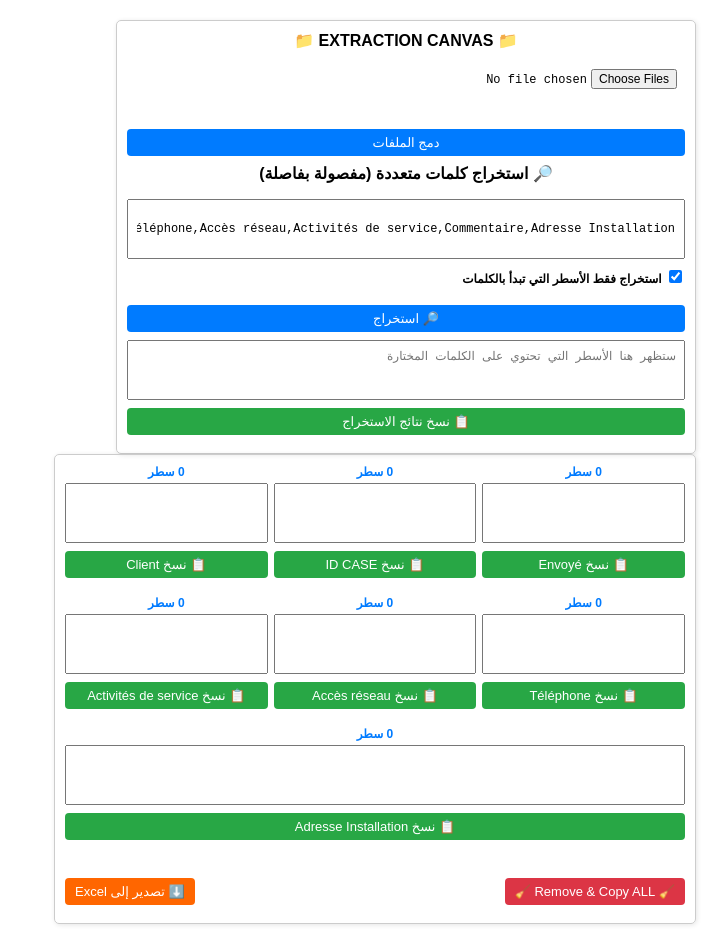
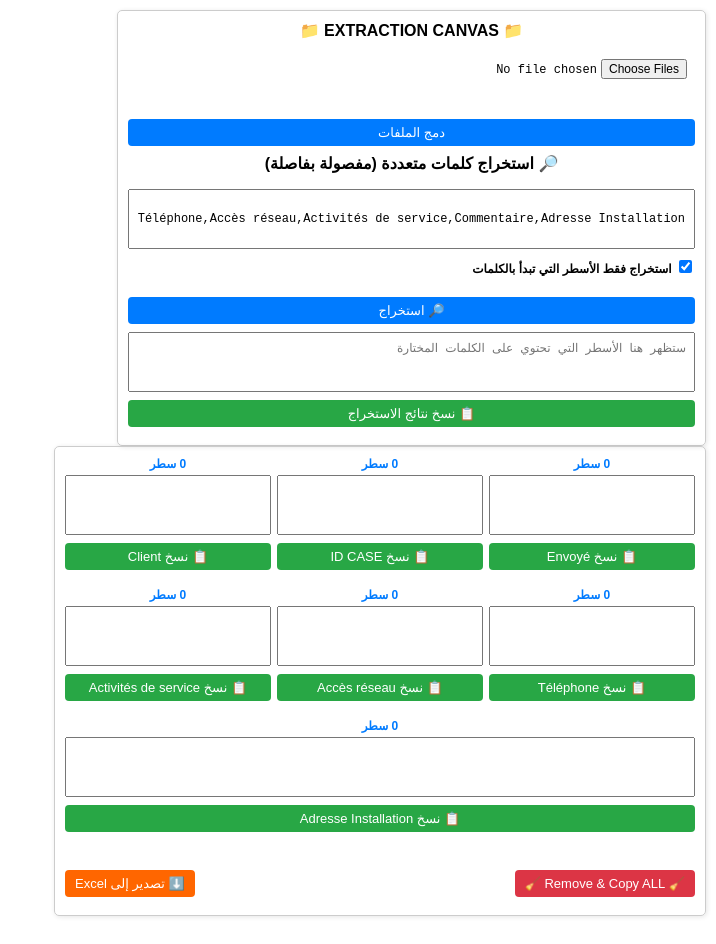
Before and after one commit to hichamsav/canvas, a plain HTML site: page index.html in a window 1280 px wide. Shown: the whole page, without its empty margins (564-1280 px from the left). Drawn offline with Linux system fonts and the light colour scheme.

Commit message:
index.html

```diff
--- a/index.html
+++ b/index.html
@@ -8,8 +8,8 @@
     direction: rtl;
     font-family: Arial, sans-serif;
     margin: 0;
-    padding: 20px;
-    font-size: 13px;
+    padding: 10px;
+    font-size: 15px;
     box-sizing: border-box;
 
     display: block; /* أو احذف display:flex */
```
